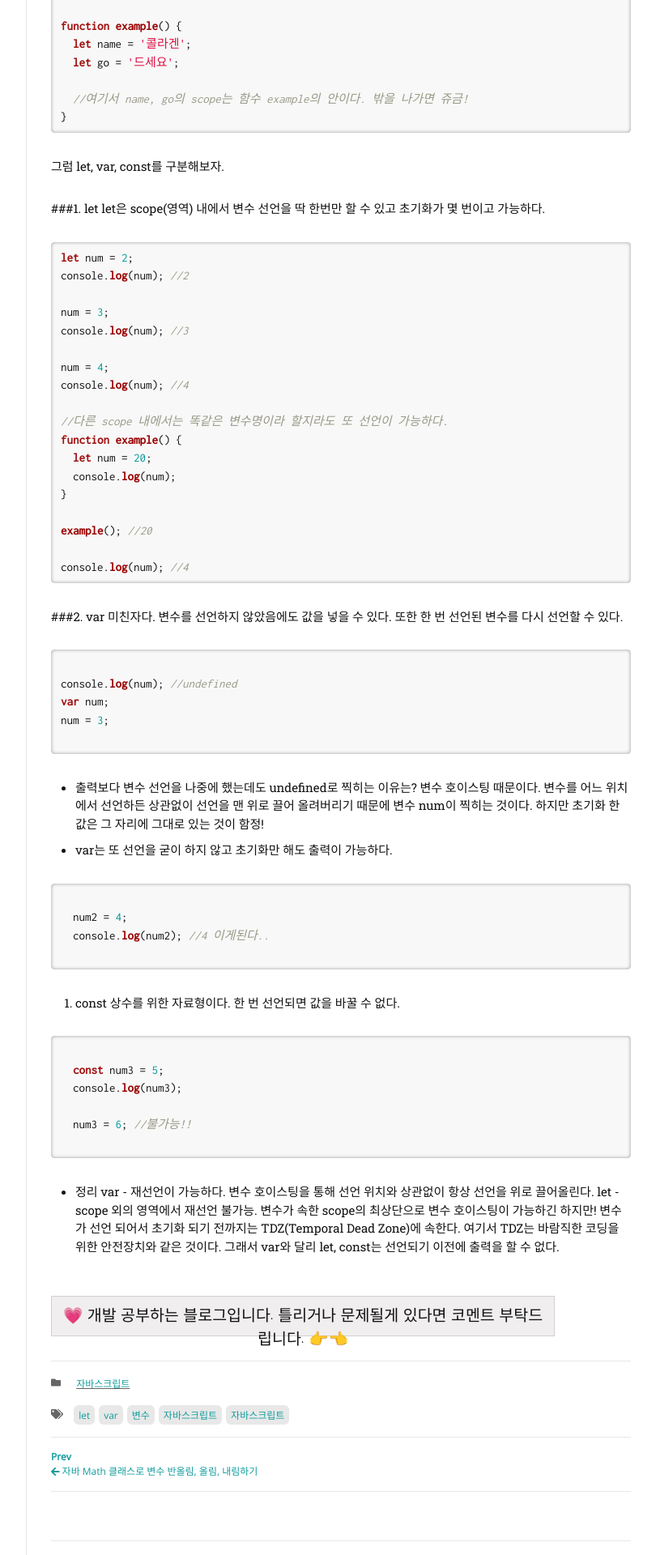
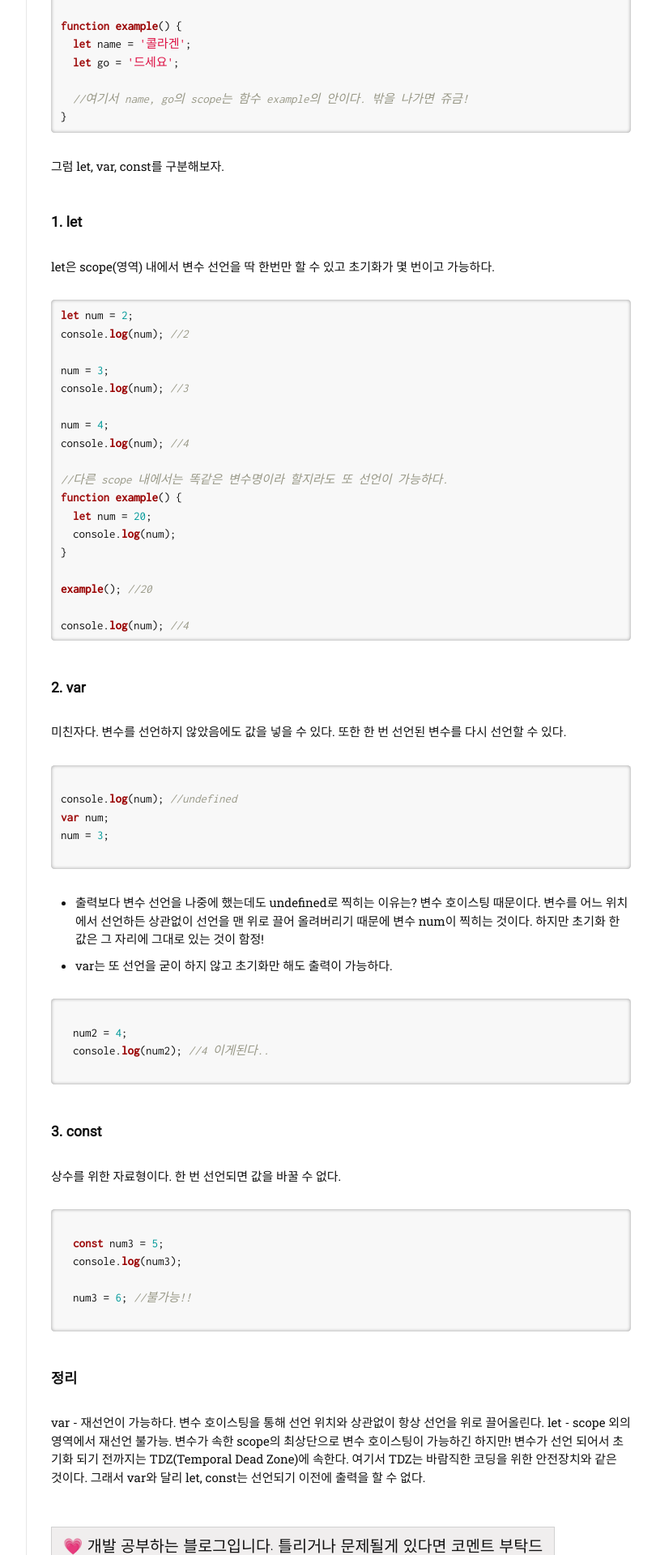
Before and after one commit to jennyjipark/jennyjipark.github.io, a Jekyll site: the page built from _posts/2021-04-06-variable.md, in a window 1280 px wide. Shown: the part 645-2565 px from the top of the page at 81% size, without its empty margins (351-1161 px from the left). Built offline with Jekyll 4.4.1, drawn with Linux system fonts in a browser that asks for light colours; nearby versions of some CDN libraries; some web fonts are replaced; comment, search, counter and statistics services are not loaded.

Commit message:
Update 2021-04-06-variable.md

````diff
--- a/_posts/2021-04-06-variable.md
+++ b/_posts/2021-04-06-variable.md
@@ -29,7 +29,7 @@ function example() {
 
 그럼 let, var, const를 구분해보자.
 
-###1. let
+### 1. let
 let은 scope(영역) 내에서 변수 선언을 딱 한번만 할 수 있고 초기화가 몇 번이고 가능하다.
 
 ```javascript
@@ -53,7 +53,7 @@ example(); //20
 console.log(num); //4
 ```
 
-###2. var
+### 2. var
 미친자다. 변수를 선언하지 않았음에도 값을 넣을 수 있다. 또한 한 번 선언된 변수를 다시 선언할 수 있다.
 
 ```javascript
@@ -76,7 +76,7 @@ num = 3;
 
 ```
 
-3. const
+### 3. const
 상수를 위한 자료형이다. 한 번 선언되면 값을 바꿀 수 없다.
 
 ```javascript
@@ -88,7 +88,7 @@ num = 3;
 
 ```
 
-- 정리
+### 정리
 var - 재선언이 가능하다. 변수 호이스팅을 통해 선언 위치와 상관없이 항상 선언을 위로 끌어올린다.
 let - scope 외의 영역에서 재선언 불가능. 변수가 속한 scope의 최상단으로 변수 호이스팅이 가능하긴 하지만! 변수가 선언 되어서 초기화 되기 전까지는 TDZ(Temporal Dead Zone)에 속한다. 여기서 TDZ는 바람직한 코딩을 위한 안전장치와 같은 것이다. 그래서 var와 달리 let, const는 선언되기 이전에 출력을 할 수 없다.
 
````
